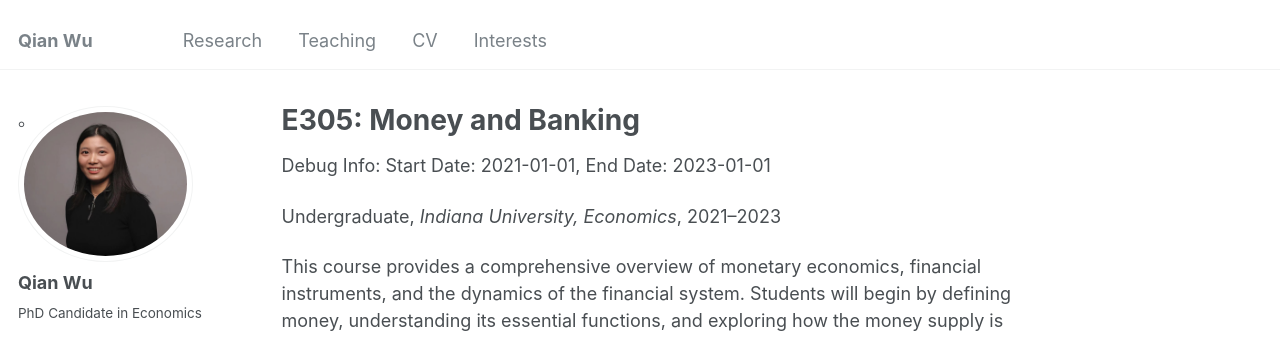
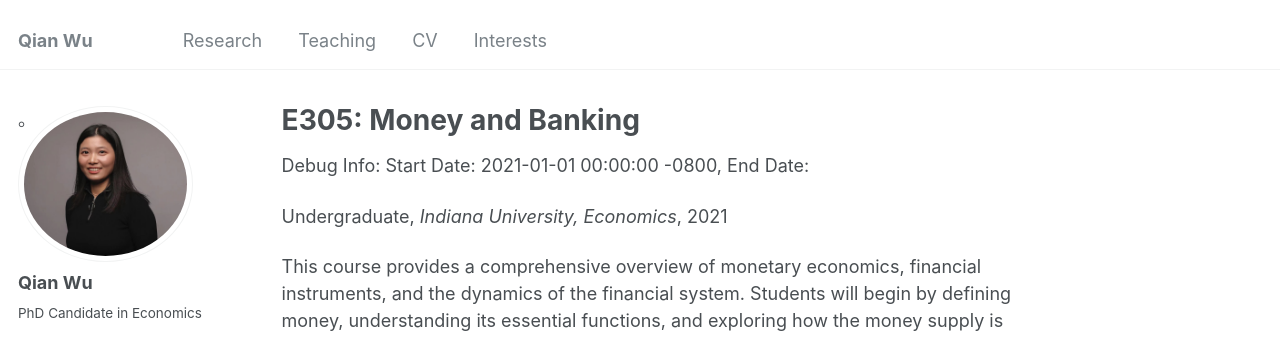
Before and after one commit to qianwu-ef/qianwu-ef.github.io, a Jekyll site: the page built from _teaching/E305.md, in a window 1280 px wide and 1067 px high. Shown: the top 338 px of the window. Built offline with Jekyll 4.4.1, drawn with Linux system fonts in a browser that asks for light colours.

Commit message:
date updated

```diff
--- a/_layouts/single.html
+++ b/_layouts/single.html
@@ -34,7 +34,7 @@ layout: default
           <p class="page__date"><strong><i class="fa fa-fw fa-calendar" aria-hidden="true"></i> {{ site.data.ui-text[site.locale].date_label | default: "Published:" }}</strong> <time datetime="{{ page.modified | date: "%Y-%m-%d" }}">{{ page.modified | date: "%B %d, %Y" }}</time></p>
         {% endif %}
 
-        {% assign date_parts = "2021-01-01, 2023-01-01" | split: ", " %}
+        {% assign date_parts = page.date | split: ", " %}
         {% assign start_date = date_parts[0] %}
         {% assign end_date = date_parts[1] %}
 
```
Also changed, not shown: _teaching/E305.md (+1 -1 lines), _teaching/E370.md (+1 -1 lines).
